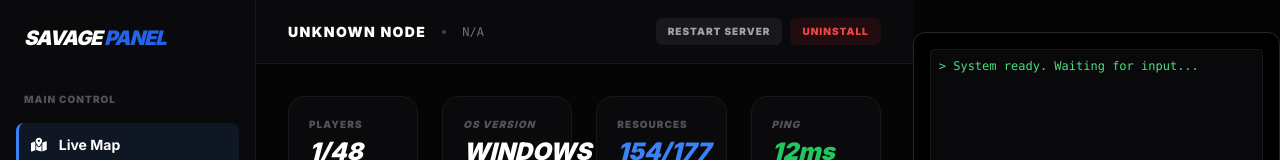
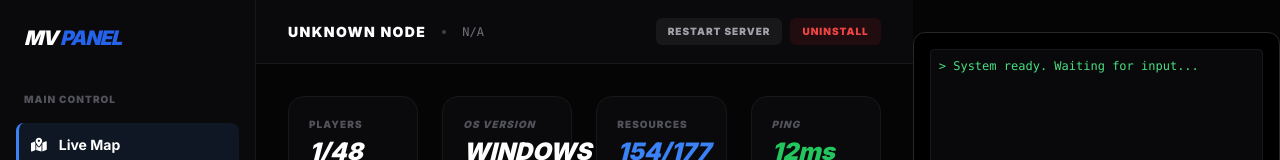
Before and after one commit to iitslukas/mv-menu, a plain HTML site: page frontend/manage.html in a window 1280 px wide. Shown: the top 160 px of the page. Drawn offline with nearby package versions, Linux system fonts and the light colour scheme.

Commit message:
Update title and header in manage.html for consistency with branding

```diff
--- a/frontend/manage.html
+++ b/frontend/manage.html
@@ -2,7 +2,7 @@
 <html lang="sk">
 <head>
     <meta charset="UTF-8">
-    <title>Savage C2 - Console</title>
+    <title>MV C2 - Console</title>
     <script src="https://cdn.tailwindcss.com"></script>
     <link rel="stylesheet" href="https://cdnjs.cloudflare.com/ajax/libs/font-awesome/6.0.0/css/all.min.css">
     <style>
@@ -17,7 +17,7 @@
 
     <div class="w-64 bg-[#0a0a0c] border-r border-zinc-900 flex flex-col">
         <div class="p-6">
-            <h1 class="text-white font-black italic tracking-tighter text-xl cursor-pointer" onclick="location.href='/'">SAVAGE <span class="text-blue-600">PANEL</span></h1>
+            <h1 class="text-white font-black italic tracking-tighter text-xl cursor-pointer" onclick="location.href='/'">MV <span class="text-blue-600">PANEL</span></h1>
         </div>
 
         <nav class="flex-1 px-4 space-y-1">
```
